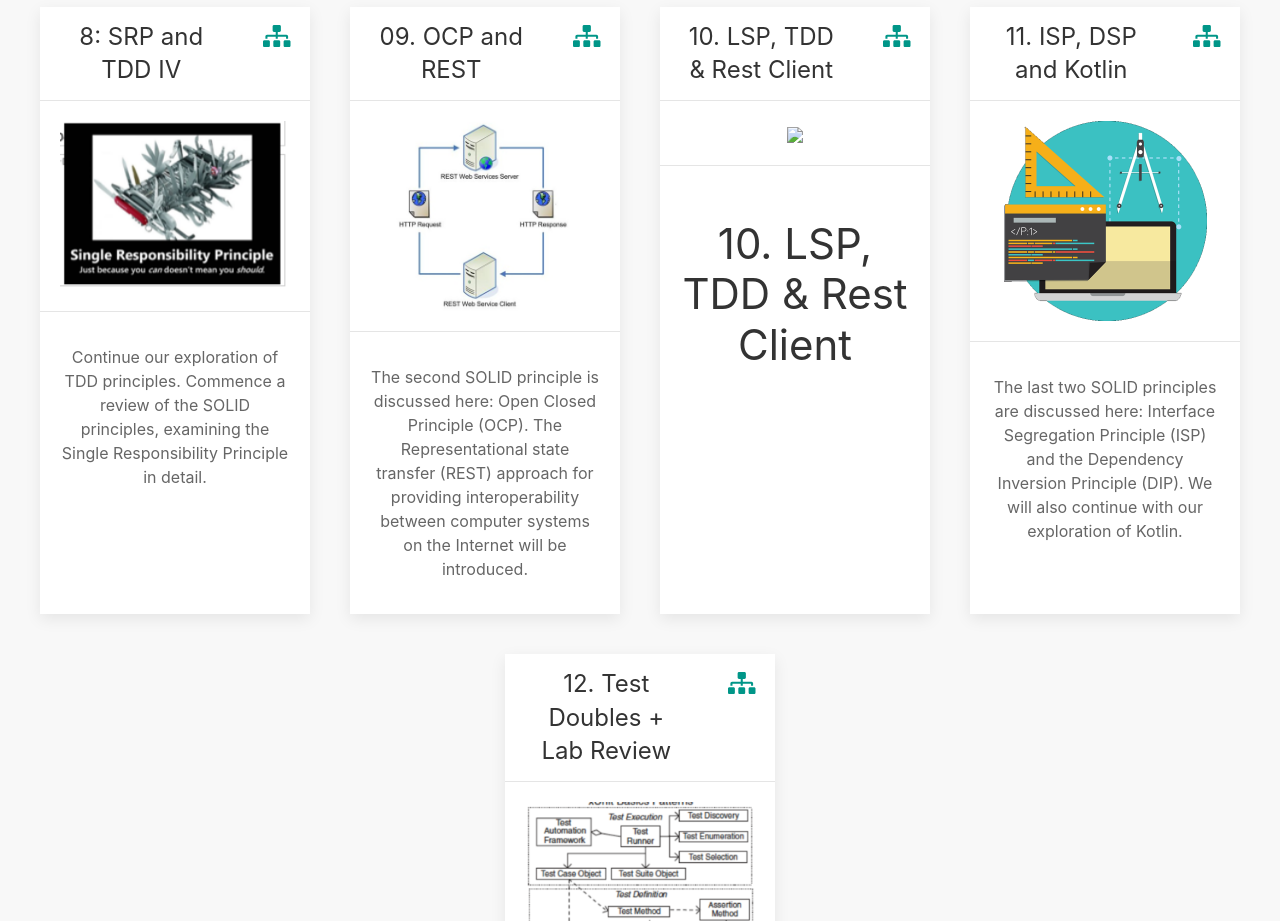
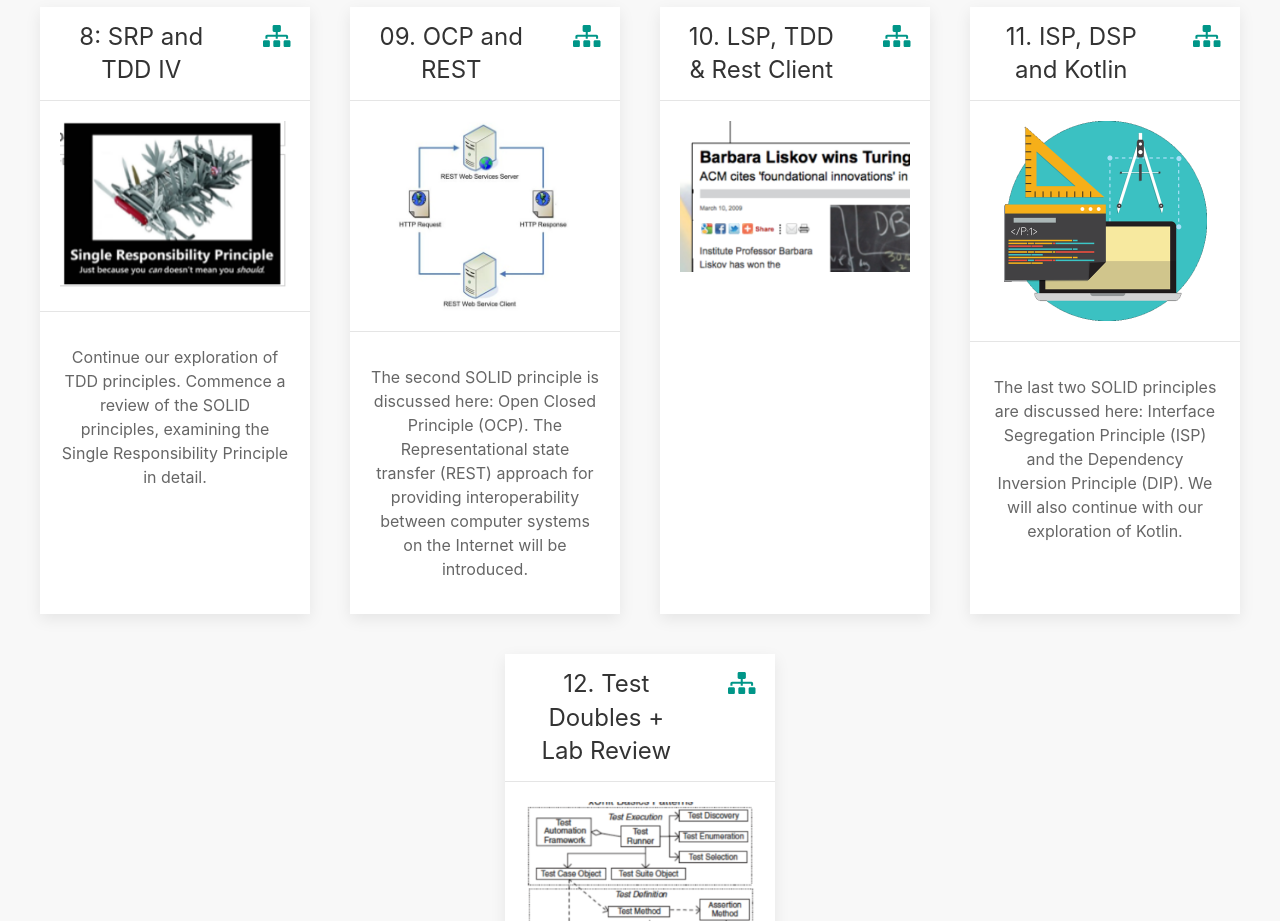
Before and after one commit to wit-computing-msc-2017/agile, a plain HTML site: page index.html in a window 1280 px wide. Shown: the part 1480-2401 px from the top of the page. Drawn offline with nearby package versions, Linux system fonts and the light colour scheme.

Commit message:
image fix

```diff
--- a/index.html
+++ b/index.html
@@ -2048,7 +2048,7 @@ Lab-12 Kotlin
 
   <div class="uk-card-body">
 
-      <img src="./topic10-lsp-and-tdd-5-and-kotlin/a-liskov-substitution-principle.png">
+      <img src="./topic10-lsp-and-tdd-5-and-kotlin/topic.png">
 
   </div>
 
@@ -2061,11 +2061,6 @@ Lab-12 Kotlin
 
 
 
-
-    <div class="uk-card-footer">
-      <p> <h1>10. LSP, TDD &amp; Rest Client</h1>
-</p>
-    </div>
 
 
 
```
Also changed, not shown: topic10-lsp-and-tdd-5-and-kotlin/topic.png (added).
